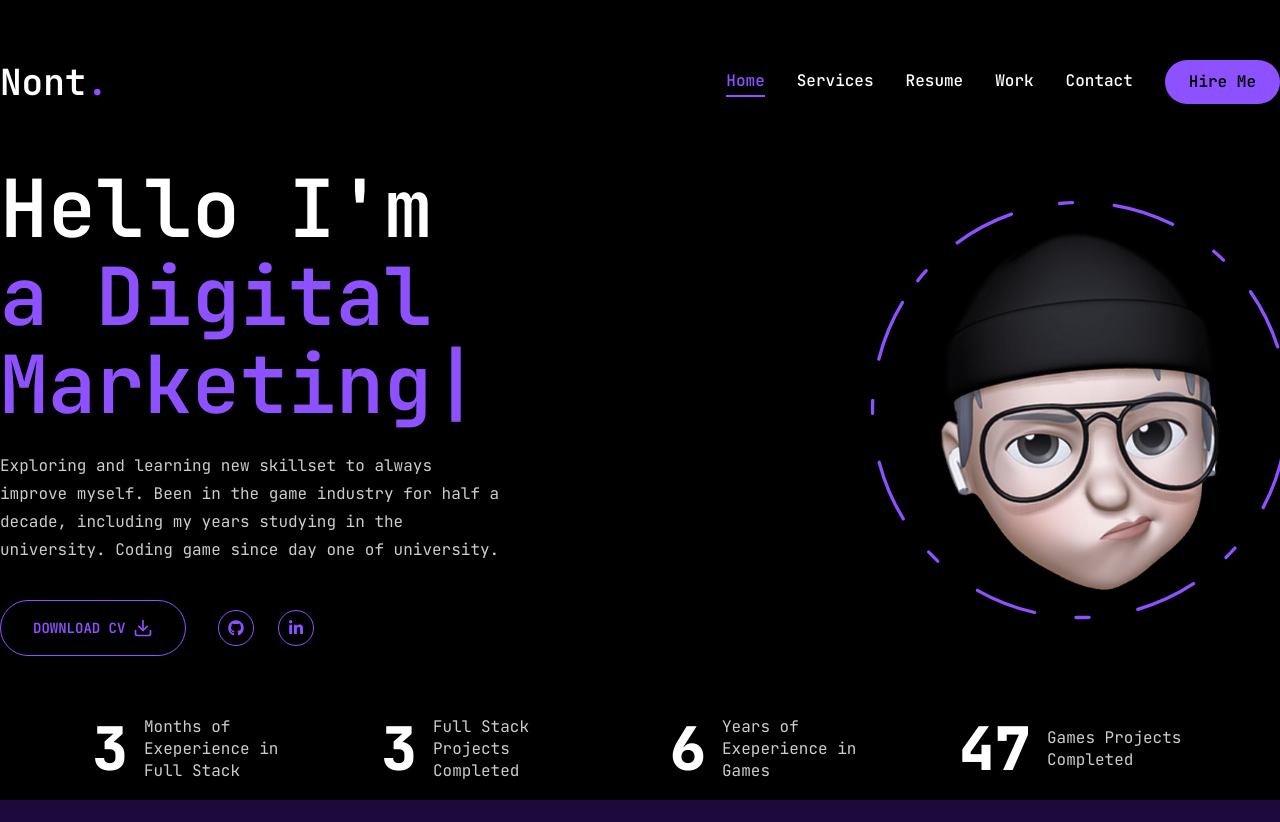
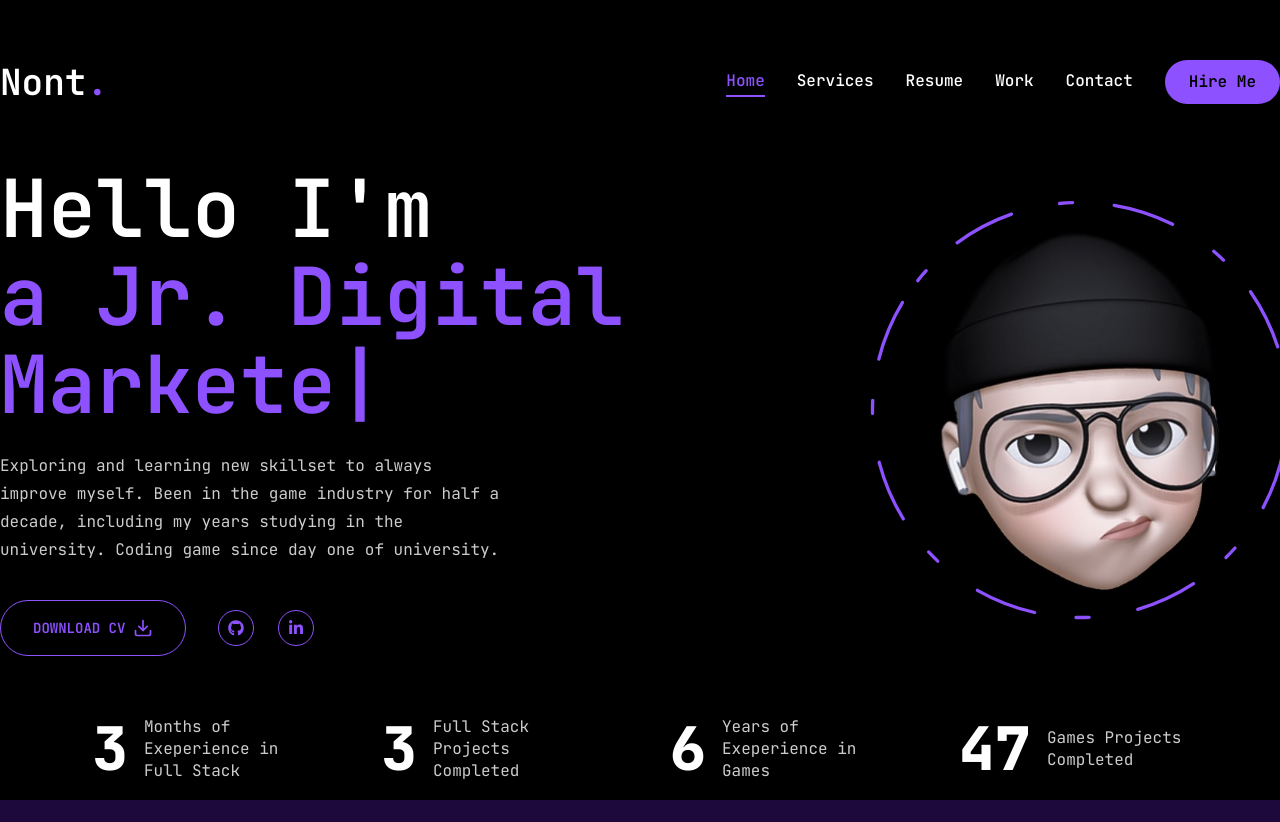
Before and after one commit to 1ldotx/portfolio, a Next.js app: page / in a window 1280 px wide. Built offline with nearby package versions, Linux system fonts and the light colour scheme.

Commit message:
add: update resume

```diff
--- a/src/app/page.jsx
+++ b/src/app/page.jsx
@@ -28,7 +28,7 @@ const Home = () => {
                     // Same substring at the start will only be typed out once, initially
                     'Nont Ekongkarn',
                     3000, // wait 1s before replacing "Mice" with "Hamsters"
-                    'a Digital Marketing',
+                    'a Jr. Digital Marketer',
                     1000,
                     'a Game Designer',
                     1000,
@@ -61,7 +61,7 @@ const Home = () => {
                 className="text-violet-500 uppercase hover:bg-violet-600 hover:text-black hover:transition-all duration-500"
               >
                 <a
-                  href="/assets/MYDEVRESUME.pdf"
+                  href="/assets/Resume.pdf"
                   download
                   className="flex items-center gap-2"
                 >
```
Also changed, not shown: 1 other file (tests, documents, lock files or other folders).
